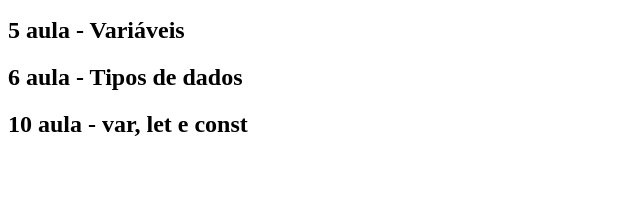
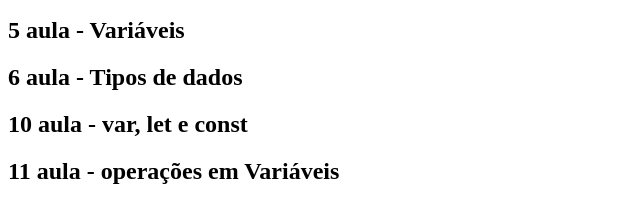
Before and after one commit to coutinhojessica/javaScript, a plain HTML site: page index.html in a window 1280 px wide. Shown: the part 110-332 px from the top of the page, without its empty margins (0-640 px from the left). Drawn offline with Linux system fonts and the light colour scheme.

Commit message:
Modificações devido a aula 11 - operações em variáveis.

```diff
--- a/index.html
+++ b/index.html
@@ -12,6 +12,7 @@
     <h2>5 aula - Variáveis</h2>
     <h2>6 aula - Tipos de dados</h2>
     <h2>10 aula - var, let e const</h2>
+    <h2>11 aula - operações em Variáveis</h2>
     <script src="assets/js/script.js"></script>
 </body>
 </html>
```
Also changed, not shown: assets/js/script.js (+21 -1 lines).
